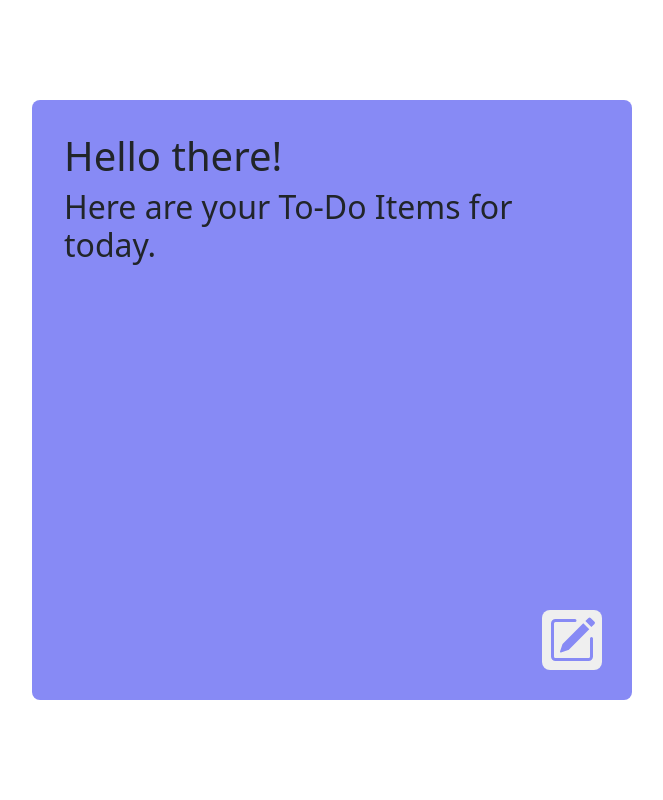
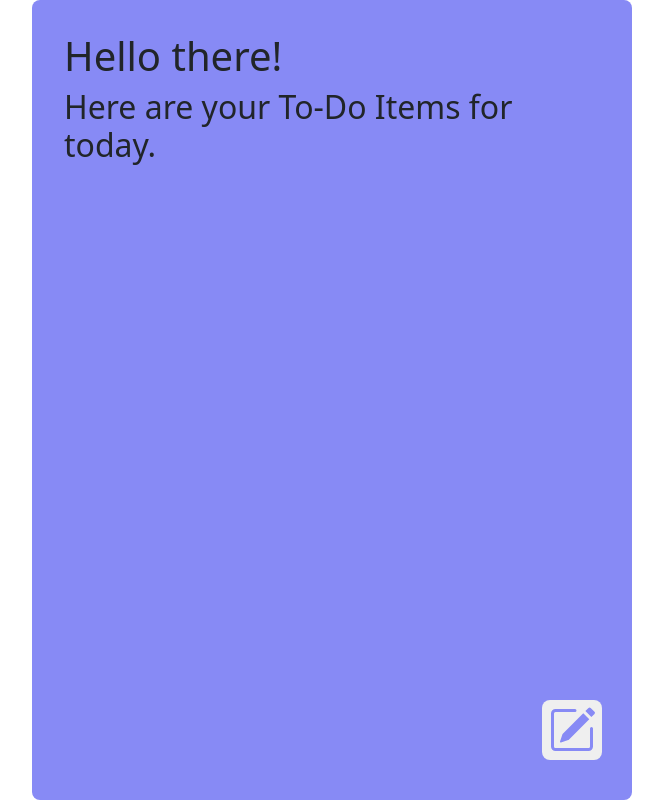
Before and after one commit to waffledood/personal-projects, a Django app: page /todo/ in a window 1280 px wide. Shown: the whole page, without its empty margins (308-971 px from the left). Run offline with Django 4.2, Linux system fonts and the light colour scheme; data that the repository does not hold is empty; some libraries are stand-ins or nearby versions.

Commit message:
Change height of main

```diff
--- a/todo-django/todo_django/templates/todo_django/index.html
+++ b/todo-django/todo_django/templates/todo_django/index.html
@@ -15,7 +15,7 @@
   </head>
 
   <body class="d-flex flex-column justify-content-center align-items-center vw-100 vh-100">
-    <main class="d-flex flex-column p-3 rounded-3 position-relative" style="width: 600px; height: 600px;">
+    <main class="d-flex flex-column p-3 rounded-3 position-relative" style="width: 600px; height: 800px;">
       <header class="p-3">
         <h1>Hello there!</h1>
         <h2>Here are your To-Do Items for today.</h2>
```
